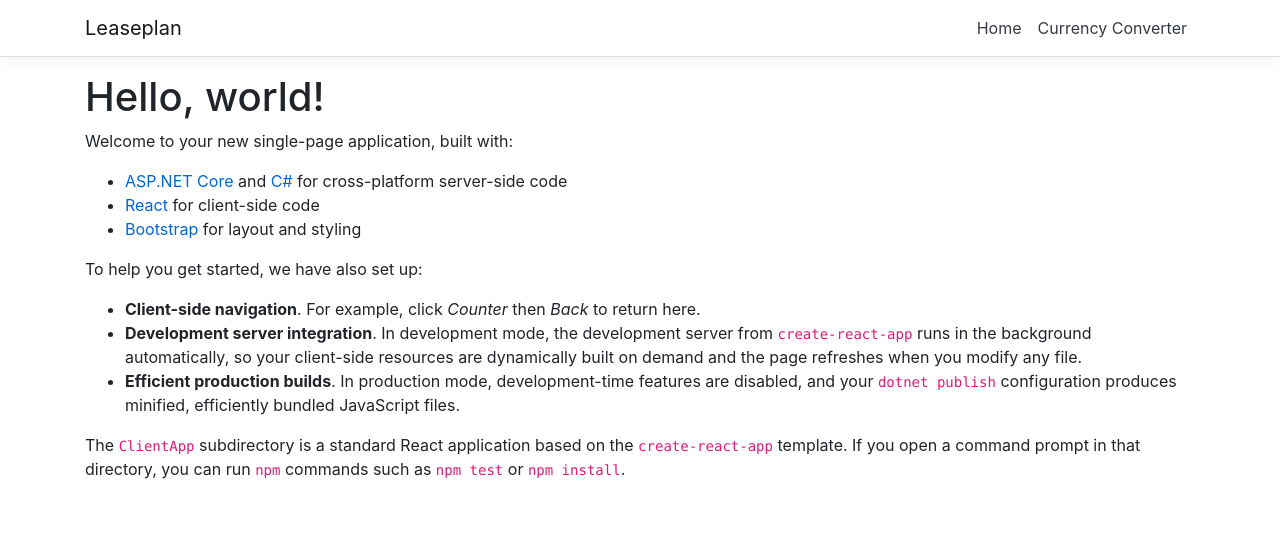
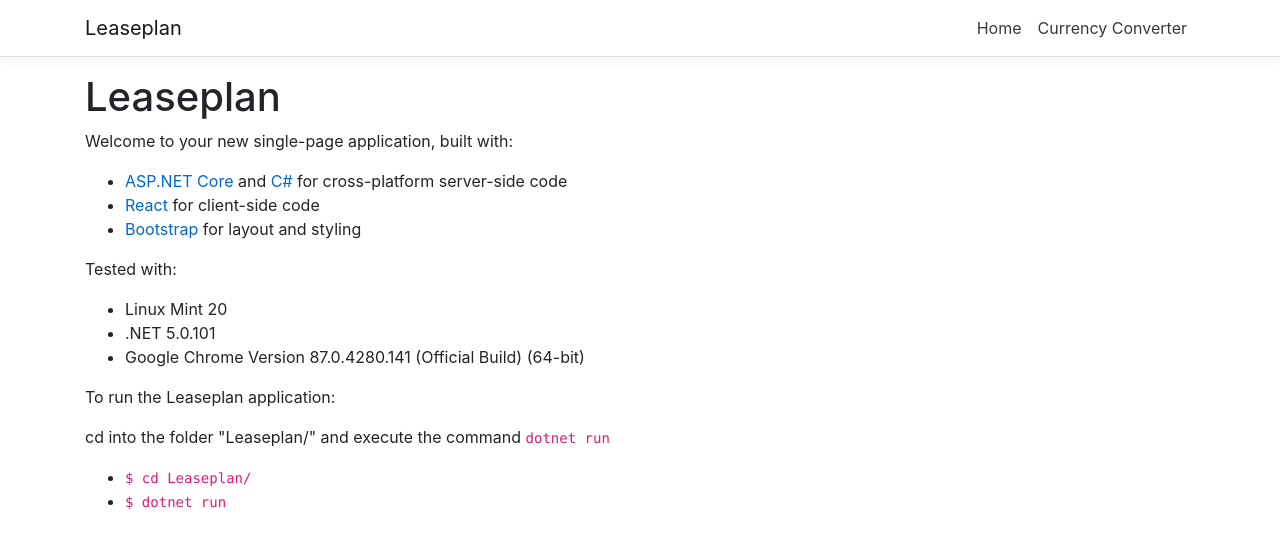
Before and after one commit to JoseBalado/Leaseplan, a React (Create React App) app in the folder ClientApp/: page / in a window 1280 px wide. Shown: the top 548 px of the page. Built offline with nearby package versions, Linux system fonts and the light colour scheme.

Commit message:
Add README.md and copy that content to the Home.js file

```diff
--- a/ClientApp/src/components/Home.js
+++ b/ClientApp/src/components/Home.js
@@ -6,20 +6,25 @@
   render () {
     return (
       <div>
-        <h1>Hello, world!</h1>
+        <h1>Leaseplan</h1>
         <p>Welcome to your new single-page application, built with:</p>
         <ul>
           <li><a href='https://get.asp.net/'>ASP.NET Core</a> and <a href='https://msdn.microsoft.com/en-us/library/67ef8sbd.aspx'>C#</a> for cross-platform server-side code</li>
           <li><a href='https://facebook.github.io/react/'>React</a> for client-side code</li>
           <li><a href='http://getbootstrap.com/'>Bootstrap</a> for layout and styling</li>
         </ul>
-        <p>To help you get started, we have also set up:</p>
+        <p>Tested with:</p>
         <ul>
-          <li><strong>Client-side navigation</strong>. For example, click <em>Counter</em> then <em>Back</em> to return here.</li>
-          <li><strong>Development server integration</strong>. In development mode, the development server from <code>create-react-app</code> runs in the background automatically, so your client-side resources are dynamically built on demand and the page refreshes when you modify any file.</li>
-          <li><strong>Efficient production builds</strong>. In production mode, development-time features are disabled, and your <code>dotnet publish</code> configuration produces minified, efficiently bundled JavaScript files.</li>
+          <li>Linux Mint 20</li>
+          <li>.NET 5.0.101</li>
+          <li>Google Chrome Version 87.0.4280.141 (Official Build) (64-bit)</li>
         </ul>
-        <p>The <code>ClientApp</code> subdirectory is a standard React application based on the <code>create-react-app</code> template. If you open a command prompt in that directory, you can run <code>npm</code> commands such as <code>npm test</code> or <code>npm install</code>.</p>
+        <p>To run the Leaseplan application:</p>
+        <p>cd into the folder "Leaseplan/" and execute the command <code>dotnet run</code></p>
+        <ul>
+          <li><code>$ cd Leaseplan/</code></li>
+          <li><code>$ dotnet run</code></li>
+        </ul>
       </div>
     );
   }
```
Also changed, not shown: 1 other file (tests, documents, lock files or other folders).
